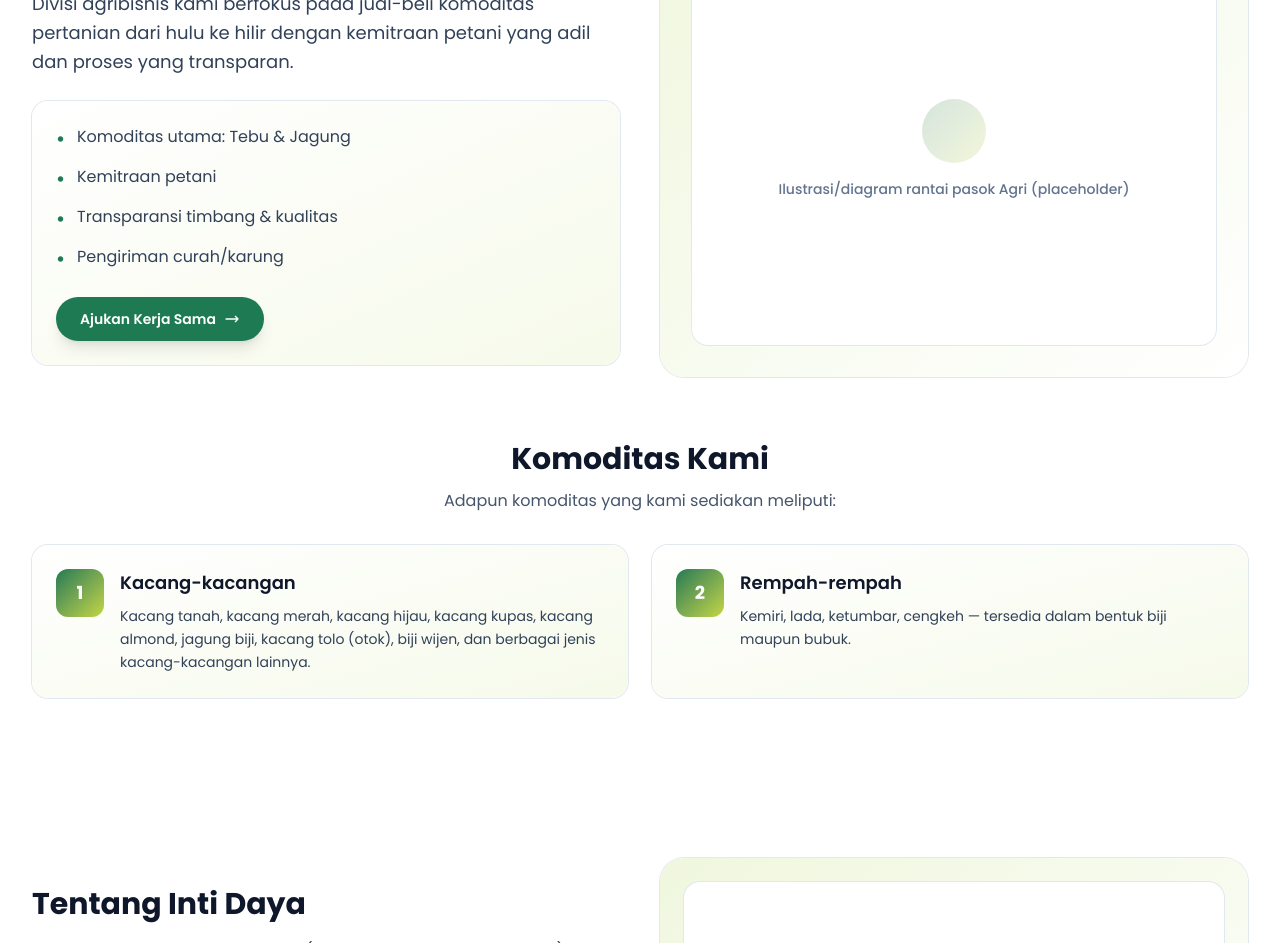
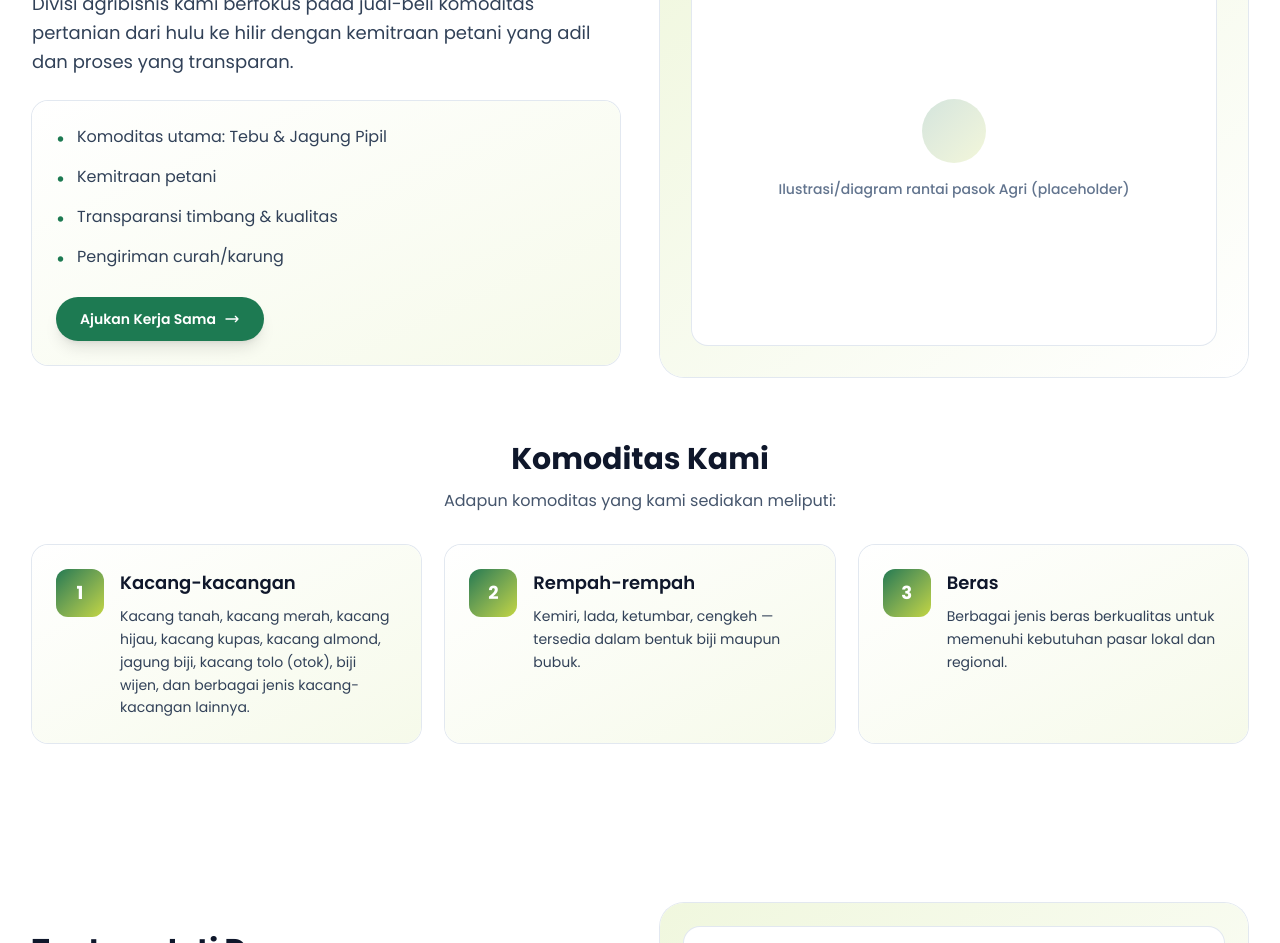
Before and after one commit to novalarama/intidaya, a Next.js app: page / in a window 1280 px wide. Shown: the part 2440-3383 px from the top of the page. Built offline with nearby package versions, Linux system fonts and the light colour scheme.

Commit message:
feat: Add Beras category to Komoditas Kami section with 3-column layout

```diff
--- a/components/AgriSection.tsx
+++ b/components/AgriSection.tsx
@@ -20,7 +20,9 @@ export default function AgriSection() {
                 Inti Daya Agri
               </h2>
               <p className="text-slate-700 text-lg leading-relaxed">
-                Divisi agribisnis kami berfokus pada jual-beli komoditas pertanian dari hulu ke hilir dengan kemitraan petani yang adil dan proses yang transparan.
+                Divisi agribisnis kami berfokus pada jual-beli komoditas
+                pertanian dari hulu ke hilir dengan kemitraan petani yang adil
+                dan proses yang transparan.
               </p>
             </div>
 
@@ -29,7 +31,7 @@ export default function AgriSection() {
               <ul className="space-y-3 text-slate-700">
                 <li className="flex items-start gap-3">
                   <span className="text-[#1D7A52] font-bold text-lg">•</span>
-                  <span>Komoditas utama: Tebu & Jagung</span>
+                  <span>Komoditas utama: Tebu & Jagung Pipil</span>
                 </li>
                 <li className="flex items-start gap-3">
                   <span className="text-[#1D7A52] font-bold text-lg">•</span>
@@ -96,13 +98,15 @@ export default function AgriSection() {
           className="mt-16"
         >
           <div className="text-center mb-8">
-            <h3 className="text-2xl sm:text-3xl font-bold text-slate-900">Komoditas Kami</h3>
+            <h3 className="text-2xl sm:text-3xl font-bold text-slate-900">
+              Komoditas Kami
+            </h3>
             <p className="mt-3 text-slate-600 max-w-2xl mx-auto">
               Adapun komoditas yang kami sediakan meliputi:
             </p>
           </div>
 
-          <div className="grid md:grid-cols-2 gap-6">
+          <div className="grid md:grid-cols-3 gap-6">
             {/* Kacang-kacangan Card */}
             <div className="rounded-2xl p-6 bg-gradient-to-br from-white to-[#F6FAEA] ring-1 ring-slate-200 hover:shadow-lg transition-shadow duration-300">
               <div className="flex items-start gap-4">
@@ -110,10 +114,13 @@ export default function AgriSection() {
                   1
                 </div>
                 <div className="flex-1">
-                  <h4 className="text-lg font-semibold text-slate-900 mb-2">Kacang-kacangan</h4>
+                  <h4 className="text-lg font-semibold text-slate-900 mb-2">
+                    Kacang-kacangan
+                  </h4>
                   <p className="text-slate-700 text-sm leading-relaxed">
-                    Kacang tanah, kacang merah, kacang hijau, kacang kupas, kacang almond, jagung biji,
-                    kacang tolo (otok), biji wijen, dan berbagai jenis kacang-kacangan lainnya.
+                    Kacang tanah, kacang merah, kacang hijau, kacang kupas,
+                    kacang almond, jagung biji, kacang tolo (otok), biji wijen,
+                    dan berbagai jenis kacang-kacangan lainnya.
                   </p>
                 </div>
               </div>
@@ -126,9 +133,29 @@ export default function AgriSection() {
                   2
                 </div>
                 <div className="flex-1">
-                  <h4 className="text-lg font-semibold text-slate-900 mb-2">Rempah-rempah</h4>
+                  <h4 className="text-lg font-semibold text-slate-900 mb-2">
+                    Rempah-rempah
+                  </h4>
                   <p className="text-slate-700 text-sm leading-relaxed">
-                    Kemiri, lada, ketumbar, cengkeh — tersedia dalam bentuk biji maupun bubuk.
+                    Kemiri, lada, ketumbar, cengkeh — tersedia dalam bentuk biji
+                    maupun bubuk.
+                  </p>
+                </div>
+              </div>
+            </div>
+
+            {/* Beras Card */}
+            <div className="rounded-2xl p-6 bg-gradient-to-br from-white to-[#F6FAEA] ring-1 ring-slate-200 hover:shadow-lg transition-shadow duration-300">
+              <div className="flex items-start gap-4">
+                <div className="flex-shrink-0 w-12 h-12 rounded-xl bg-gradient-to-br from-[#1D7A52] to-[#C3D641] flex items-center justify-center text-white font-bold text-lg">
+                  3
+                </div>
+                <div className="flex-1">
+                  <h4 className="text-lg font-semibold text-slate-900 mb-2">
+                    Beras
+                  </h4>
+                  <p className="text-slate-700 text-sm leading-relaxed">
+                    Berbagai jenis beras berkualitas untuk memenuhi kebutuhan pasar lokal dan regional.
                   </p>
                 </div>
               </div>
```
